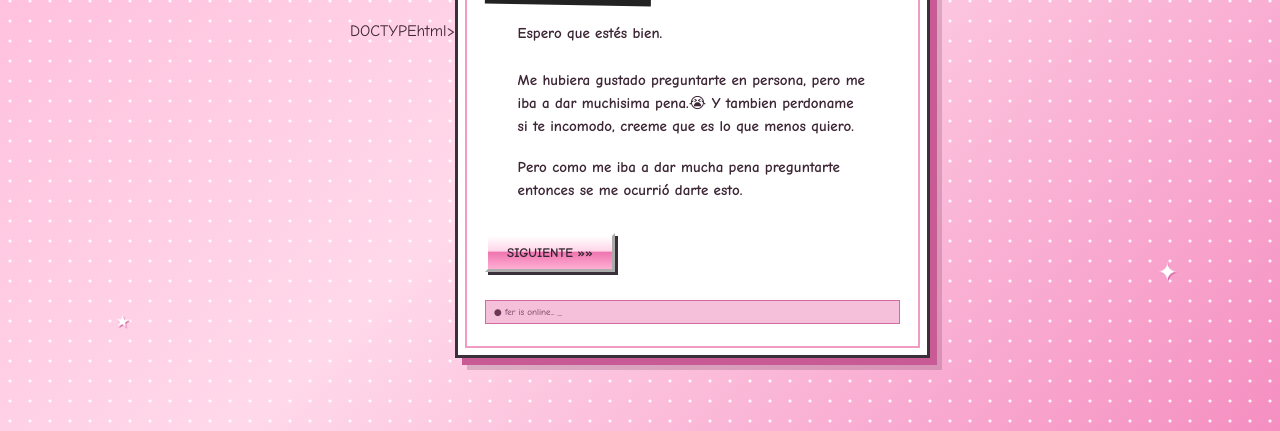
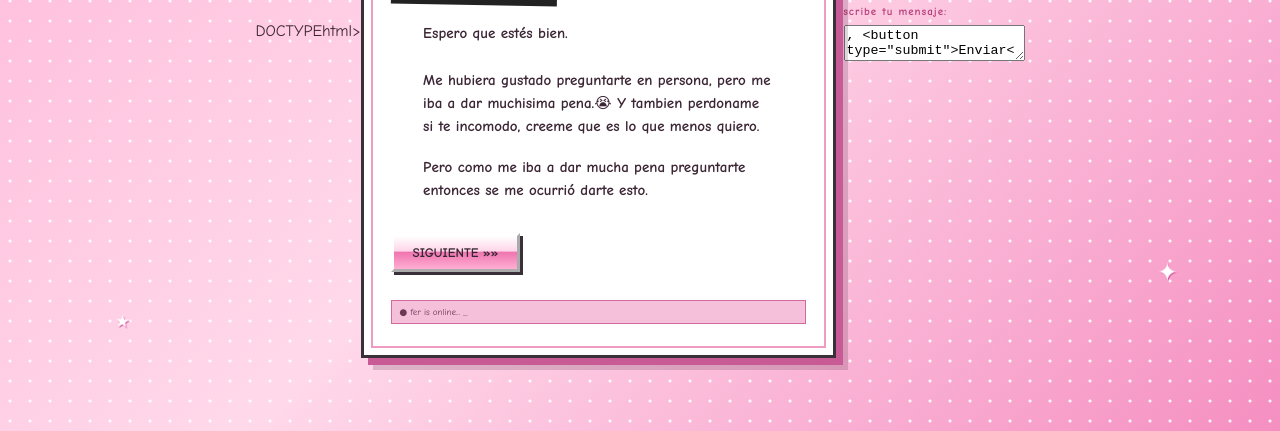
Before and after one commit to feravpr-max/fers_website, a plain HTML site: page index.html in a window 1280 px wide. Shown: the part 369-800 px from the top of the page. Drawn offline with Linux system fonts and the light colour scheme.

Commit message:
Update index.html

```diff
--- a/index.html
+++ b/index.html
@@ -1053,7 +1053,6 @@ instagram.addEventListener(
 );
 
 </script>
-
-
+<form action="https://formspree.io/f/mwlpvbvq" method="POST"><label for="mensaje">Escribe tu mensaje:</label>, <textarea id="mensaje" name="message" required>, <button type="submit">Enviar</button>, </form>.
 </body>
 </html>
```
